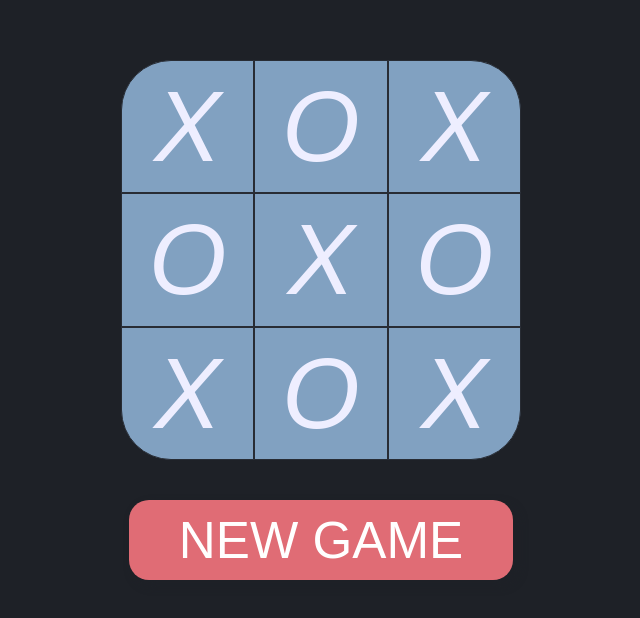
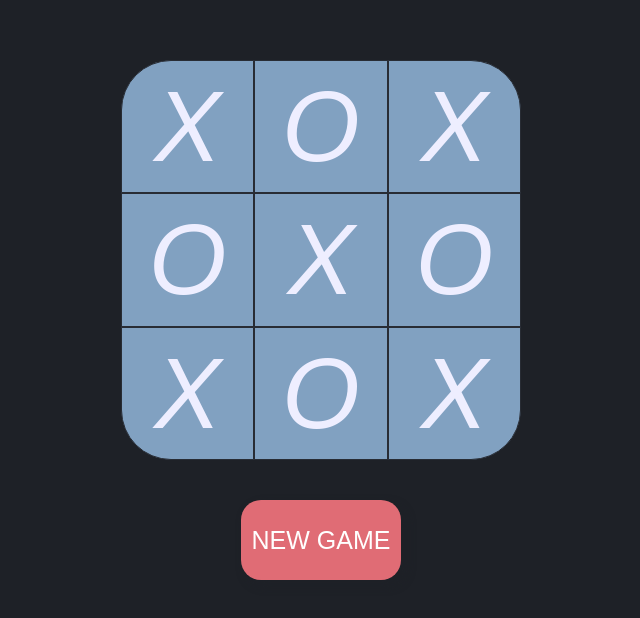
Before and after one commit to zahimeen/tic-tac-toe, a website: page src/index.html in a window 1280 px wide. Shown: the part 140-758 px from the top of the page, without its empty margins (319-959 px from the left). Drawn offline with Linux system fonts and the light colour scheme.

Commit message:
made the new button's height and width better

```diff
--- a/src/style.css
+++ b/src/style.css
@@ -51,9 +51,9 @@ body {
     top: 85vh;
     left: 50vw;
     transform: translate(-50%, -50%);
-    width: 30vw;
+    width: calc(50vh / 2.5);
     height: 10vh;
-    font-size: 4vw;
+    font-size: calc(50vh / 16);
     color: #fff;
     background-color: #e06c75;
     border: none;
```
